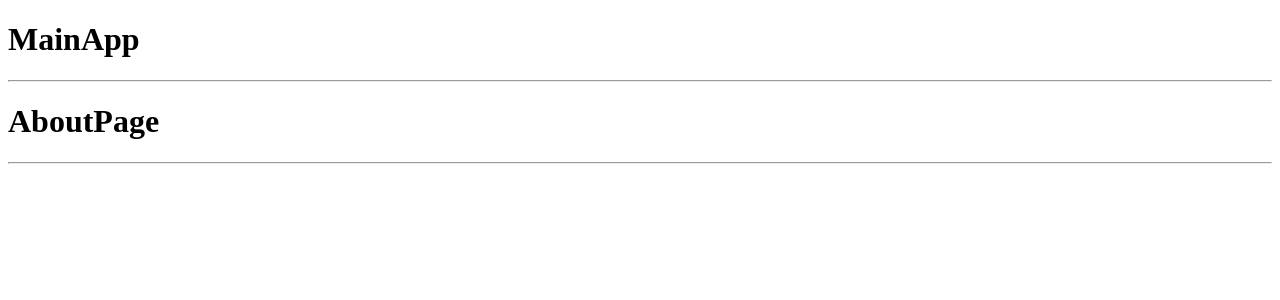
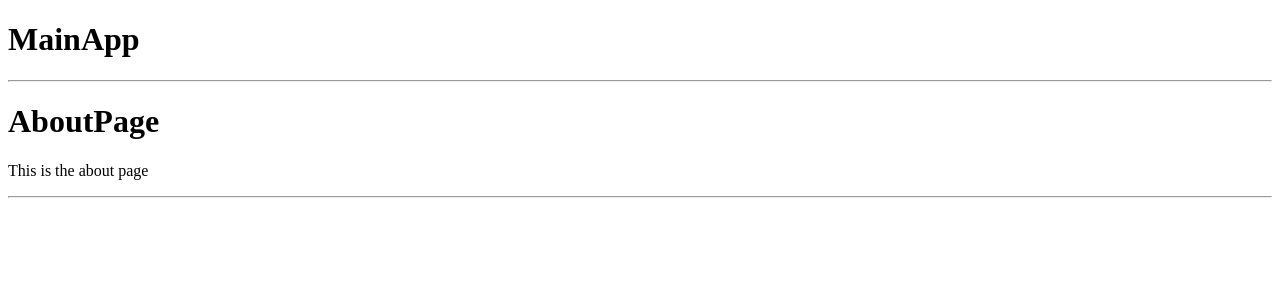
Before and after one commit to DanielTriveno/react-hooks, a React app: page /about in a window 1280 px wide. Shown: the top 300 px of the page. Built offline with nearby package versions, Linux system fonts and the light colour scheme; the HTML template or start-up script is replaced by a standard one.

Commit message:
Changes in about page

```diff
--- a/src/09-useContext/AboutPage.jsx
+++ b/src/09-useContext/AboutPage.jsx
@@ -3,6 +3,7 @@ export const AboutPage = () => {
     return (
       <>
           <h1>AboutPage</h1>
+          <p>This is the about page</p>
           <hr />
 
       </>
```
